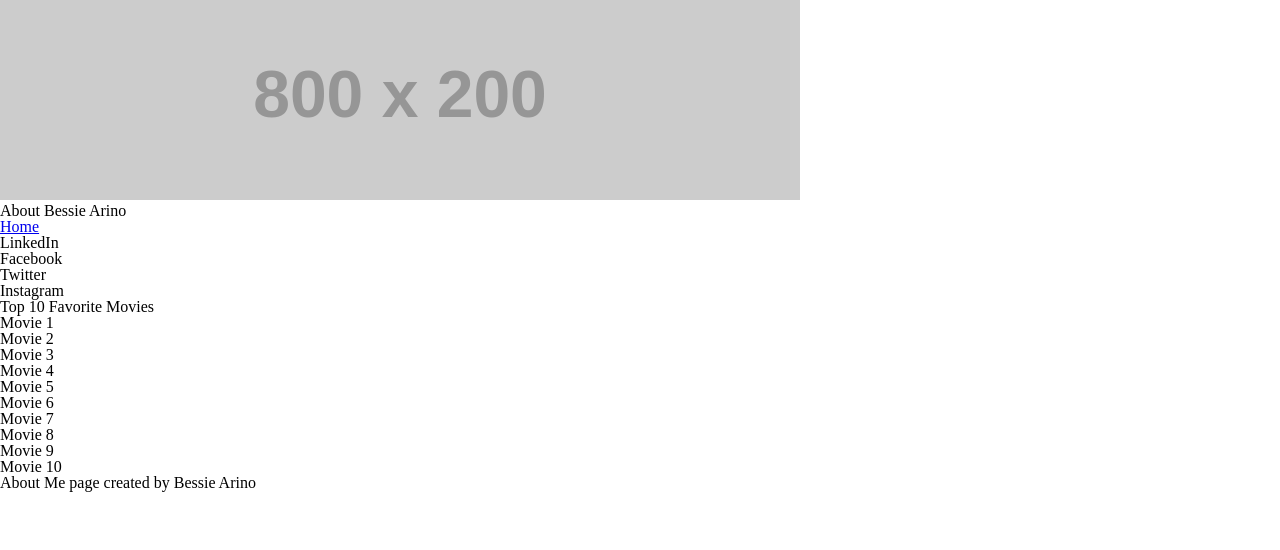
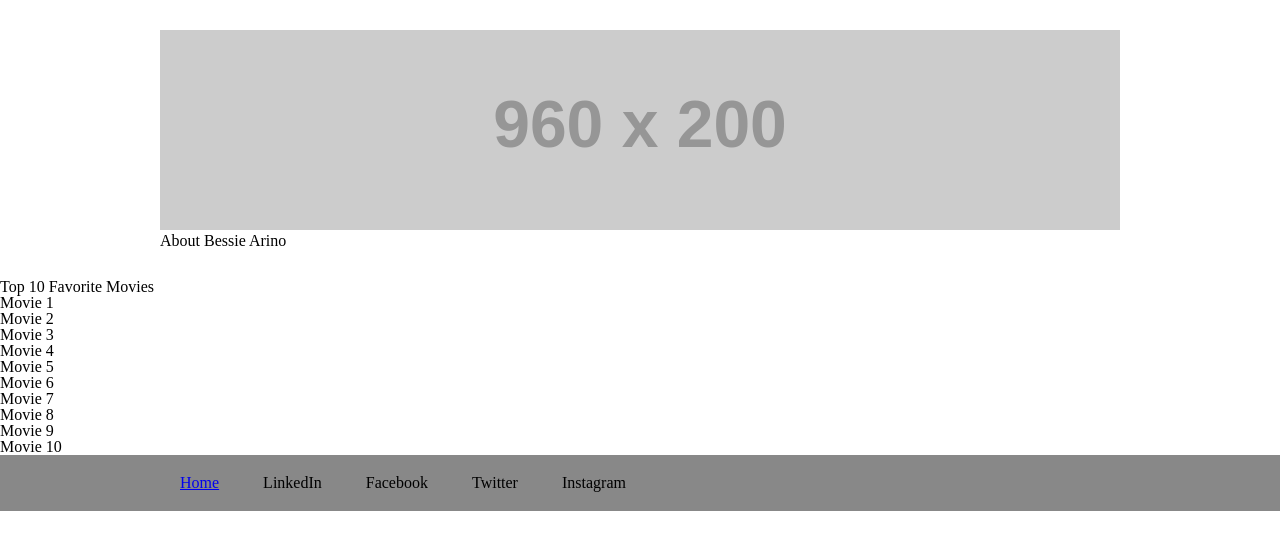
Before and after one commit to bishang/guessing-game, a plain HTML site: page index.html in a window 1280 px wide. Drawn offline with Linux system fonts and the light colour scheme; placeholder pictures from the web are drawn by us.

Commit message:
worked on layout

```diff
--- a/index.html
+++ b/index.html
@@ -5,20 +5,12 @@
     <link rel="stylesheet" href="style.css">
   </head>
   <body>
+
+
     <header>
-      <img src="https://via.placeholder.com/800x200">
+      <img src="https://via.placeholder.com/960x200">
       <h1>About Bessie Arino</h1>
     </header>
-
-    <nav>
-      <ul>
-        <li><a href="index.html">Home</a></li>
-        <li>LinkedIn</li>
-        <li>Facebook</li>
-        <li>Twitter</li>
-        <li>Instagram</li>
-      </ul>
-    </nav>
 
     <container>
       <h2>Top 10 Favorite Movies</h2>
@@ -37,7 +29,15 @@
     </container>
 
     <footer>
-      About Me page created by Bessie Arino
+      <nav>
+        <ul>
+          <li><a href="index.html">Home</a></li>
+          <li>LinkedIn</li>
+          <li>Facebook</li>
+          <li>Twitter</li>
+          <li>Instagram</li>
+        </ul>
+      </nav>
     </footer>
 
     <script src="app.js"></script>
--- a/style.css
+++ b/style.css
@@ -46,3 +46,24 @@ table {
 	border-collapse: collapse;
 	border-spacing: 0;
 }
+
+/* My CSS is after here */
+
+nav li {
+  display: inline-block;
+  margin: 20px;
+}
+
+header {
+  width: 960px;
+  margin: 30px auto;
+}
+
+nav {
+  background-color: #888;
+}
+
+nav ul {
+  width: 960px;
+  margin: 0 auto;
+}
```
